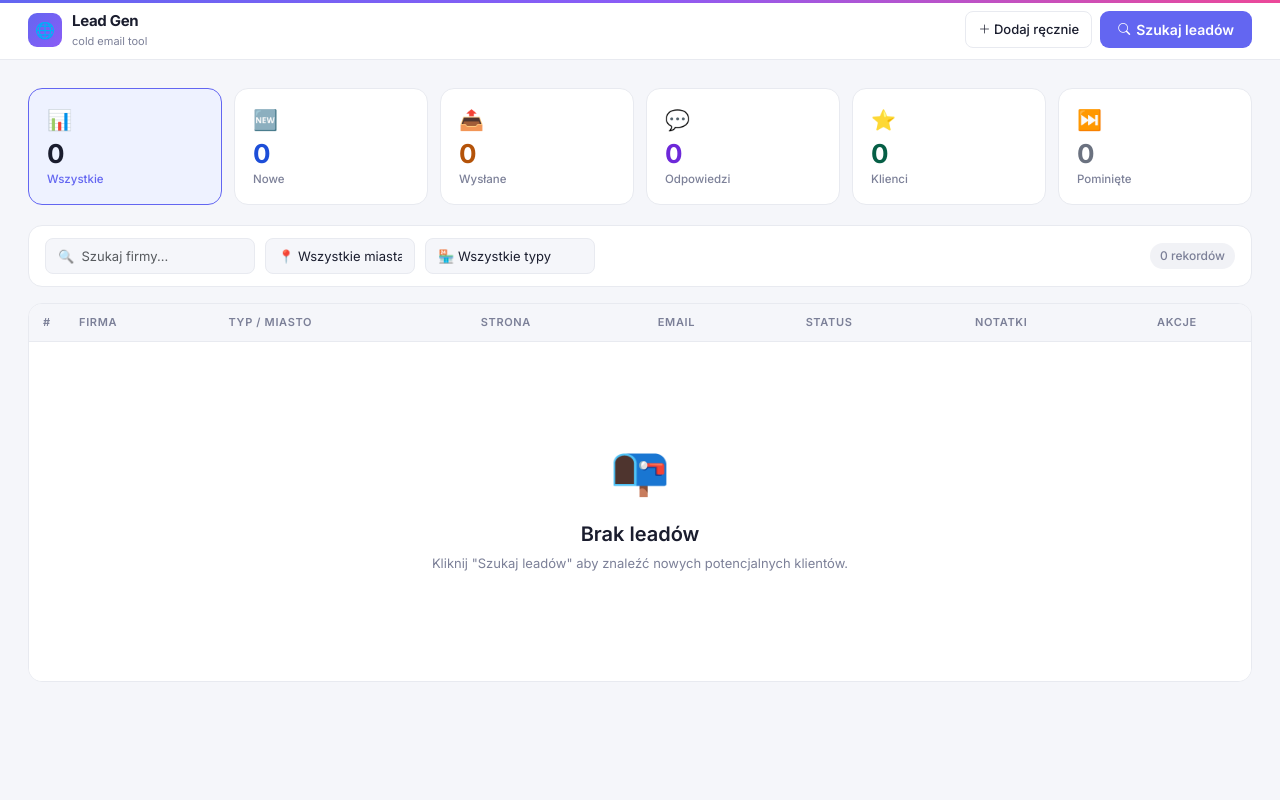
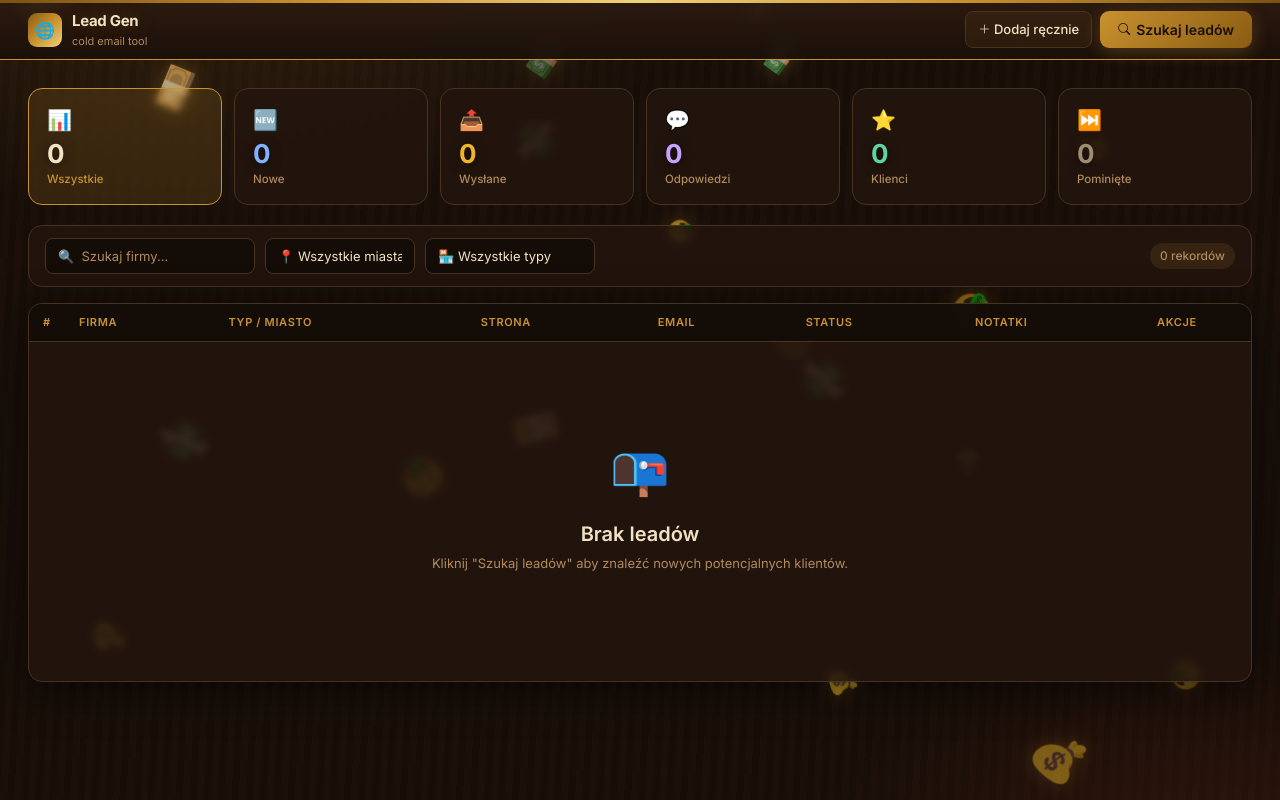
Before and after one commit to SimonLaskowsky/lead-gen, a Flask app: page / in a window 1280 px wide. Run offline with Flask 3, Linux system fonts and the light colour scheme; data that the repository does not hold is empty.

Commit message:
style: cognac study theme with floating money background

```diff
--- a/templates/index.html
+++ b/templates/index.html
@@ -11,14 +11,14 @@
     *, *::before, *::after { box-sizing: border-box; }
 
     :root {
-      --bg: #f5f6fa;
-      --surface: #ffffff;
-      --border: #e8eaf0;
-      --text: #1a1d2e;
-      --muted: #7c8098;
-      --primary: #6366f1;
-      --primary-soft: #eef2ff;
-      --primary-dark: #4f46e5;
+      --bg: #140c07;
+      --surface: rgba(35,22,14,0.86);
+      --border: #4a3220;
+      --text: #f2e2c4;
+      --muted: #b18a5c;
+      --primary: #c9922f;
+      --primary-soft: rgba(201,146,47,0.15);
+      --primary-dark: #e0ae4b;
       --success: #10b981;
       --success-soft: #d1fae5;
       --warning: #f59e0b;
@@ -27,7 +27,7 @@
       --purple-soft: #ede9fe;
       --danger: #ef4444;
       --danger-soft: #fee2e2;
-      --gray-soft: #f1f2f6;
+      --gray-soft: rgba(201,146,47,0.12);
       --shadow: 0 1px 4px rgba(0,0,0,0.07), 0 4px 16px rgba(0,0,0,0.04);
       --shadow-md: 0 4px 16px rgba(0,0,0,0.1), 0 1px 4px rgba(0,0,0,0.06);
       --radius: 14px;
@@ -505,9 +505,95 @@
 
     /* ── Scrollbar ── */
     * { scrollbar-width: thin; scrollbar-color: var(--border) transparent; }
+
+    /* ══ Gabinet: mahoń, koniak, złoto ══ */
+    body {
+      background:
+        radial-gradient(900px 500px at 15% -10%, rgba(201,146,47,0.16), transparent 60%),
+        radial-gradient(700px 400px at 95% 110%, rgba(140,40,25,0.20), transparent 60%),
+        repeating-linear-gradient(93deg, #1b100a 0 7px, #170e08 7px 14px),
+        var(--bg);
+      background-attachment: fixed;
+      min-height: 100vh;
+    }
+    body::before { background: linear-gradient(90deg, #7a5312, var(--primary), #f0d27a, var(--primary), #7a5312); }
+    .topbar { background: linear-gradient(180deg, rgba(45,27,16,0.95), rgba(26,16,10,0.95)); backdrop-filter: blur(6px); border-bottom-color: var(--primary); }
+    .brand-icon, .modal-header::before { background: linear-gradient(135deg, #8a5c12, var(--primary), #f0d27a); }
+    .brand-name { text-shadow: 0 0 18px rgba(201,146,47,0.35); }
+    .btn-search { background: linear-gradient(135deg, var(--primary), #8a5c12); color: #1a0f07; box-shadow: 0 4px 18px rgba(201,146,47,0.3); }
+    .btn-search:hover { background: linear-gradient(135deg, #f0d27a, var(--primary)); color: #1a0f07; }
+    .btn-primary { background: linear-gradient(135deg, var(--primary), #8a5c12); border-color: var(--primary); color: #1a0f07; font-weight: 600; }
+    .btn-primary:hover { background: linear-gradient(135deg, #f0d27a, var(--primary)); border-color: #f0d27a; color: #1a0f07; }
+    .btn-ghost { background: rgba(201,146,47,0.08); color: var(--text); }
+    .btn-ghost:hover { background: var(--primary-soft); color: var(--primary-dark); }
+
+    .stat-card, .filter-bar, .table-card, .modal-content, .modal-header,
+    .modal-body, .loading-card, .app-toast, .btn-more, .form-control, .form-select {
+      background: var(--surface);
+      color: var(--text);
+      backdrop-filter: blur(3px);
+    }
+    .stat-card:hover, .filter-bar:focus-within { box-shadow: 0 0 0 1px var(--primary), 0 8px 30px rgba(0,0,0,0.5); }
+    .stat-card.active { background: rgba(201,146,47,0.16); }
+    .stat-number { text-shadow: 0 2px 12px rgba(0,0,0,0.6); }
+    .table-card, .modal-content { box-shadow: 0 10px 40px rgba(0,0,0,0.55); }
+    .table {
+      --bs-table-color: var(--text);
+      --bs-table-bg: transparent;
+      --bs-table-hover-color: var(--text);
+      --bs-table-hover-bg: rgba(201,146,47,0.10);
+      --bs-table-border-color: var(--border);
+    }
+    .table thead th { background: rgba(20,12,7,0.92); color: var(--primary); }
+    .table tbody tr:hover { background: rgba(201,146,47,0.10); }
+    .form-control::placeholder, .form-select { color: var(--muted); }
+    .form-control:focus, .form-select:focus,
+    .filter-bar .form-control:focus, .filter-bar .form-select:focus {
+      background: var(--surface); color: var(--text);
+      box-shadow: 0 0 0 3px rgba(201,146,47,0.22);
+    }
+    .form-select option { background: #201409; color: var(--text); }
+    .btn-close { filter: invert(1) sepia(1) saturate(3) hue-rotate(5deg); }
+    .modal-footer { background: rgba(20,12,7,0.95); }
+    .alert-info-soft { background: rgba(201,146,47,0.12); border-color: var(--primary); color: var(--primary-dark); }
+    .s-skipped { color: var(--muted); }
+    .obs-chip { background: rgba(201,146,47,0.10); }
+    .obs-chip:hover { background: var(--primary-soft); color: var(--primary-dark); border-color: var(--primary); }
+    .site-link:hover { background: rgba(201,146,47,0.28); color: var(--primary-dark); }
+    .email-cell a:hover, .brand-sub, .record-count { color: var(--muted); }
+    .loading-spinner { border-top-color: var(--primary); }
+
+    /* ── Latająca kasa ── */
+    .page { position: relative; z-index: 1; }
+    .money { position: fixed; inset: 0; pointer-events: none; z-index: 0; overflow: hidden; }
+    .money span {
+      position: absolute;
+      bottom: -12vh;
+      font-size: 26px;
+      opacity: 0.5;
+      filter: drop-shadow(0 0 10px rgba(201,146,47,0.5));
+      animation: rise linear infinite;
+    }
+    @keyframes rise {
+      from { transform: translateY(0) rotate(0deg); }
+      to   { transform: translateY(-120vh) rotate(360deg); }
+    }
+    @media (prefers-reduced-motion: reduce) { .money { display: none; } }
   </style>
 </head>
 <body>
+
+<!-- Latająca kasa -->
+<div class="money" id="money" aria-hidden="true"></div>
+<script>
+  document.getElementById('money').innerHTML = Array.from({length: 22}, () => {
+    const emoji = ['💵','💰','💸','🤑','💴'][Math.floor(Math.random() * 5)];
+    const style = `left:${Math.random()*100}%;font-size:${18 + Math.random()*26}px;` +
+                  `animation-duration:${14 + Math.random()*16}s;animation-delay:-${Math.random()*30}s;` +
+                  `opacity:${0.25 + Math.random()*0.4}`;
+    return `<span style="${style}">${emoji}</span>`;
+  }).join('');
+</script>
 
 <!-- Topbar -->
 <header class="topbar">
@@ -539,27 +625,27 @@
     </div>
     <div class="stat-card" onclick="filterByStatus('new')" id="stat-new">
       <span class="stat-emoji">🆕</span>
-      <div class="stat-number" style="color:#1d4ed8" id="count-new">{{ stats.new }}</div>
+      <div class="stat-number" style="color:#7fb2ff" id="count-new">{{ stats.new }}</div>
       <div class="stat-label">Nowe</div>
     </div>
     <div class="stat-card" onclick="filterByStatus('emailed')" id="stat-emailed">
       <span class="stat-emoji">📤</span>
-      <div class="stat-number" style="color:#b45309" id="count-emailed">{{ stats.emailed }}</div>
+      <div class="stat-number" style="color:#f0b429" id="count-emailed">{{ stats.emailed }}</div>
       <div class="stat-label">Wysłane</div>
     </div>
     <div class="stat-card" onclick="filterByStatus('replied')" id="stat-replied">
       <span class="stat-emoji">💬</span>
-      <div class="stat-number" style="color:#6d28d9" id="count-replied">{{ stats.replied }}</div>
+      <div class="stat-number" style="color:#c4a3ff" id="count-replied">{{ stats.replied }}</div>
       <div class="stat-label">Odpowiedzi</div>
     </div>
     <div class="stat-card" onclick="filterByStatus('converted')" id="stat-converted">
       <span class="stat-emoji">⭐</span>
-      <div class="stat-number" style="color:#065f46" id="count-converted">{{ stats.converted }}</div>
+      <div class="stat-number" style="color:#5fd3a0" id="count-converted">{{ stats.converted }}</div>
       <div class="stat-label">Klienci</div>
     </div>
     <div class="stat-card" onclick="filterByStatus('skipped')" id="stat-skipped">
       <span class="stat-emoji">⏭️</span>
-      <div class="stat-number" style="color:#6b7280" id="count-skipped">{{ stats.skipped }}</div>
+      <div class="stat-number" style="color:#a08b73" id="count-skipped">{{ stats.skipped }}</div>
       <div class="stat-label">Pominięte</div>
     </div>
   </div>
```
